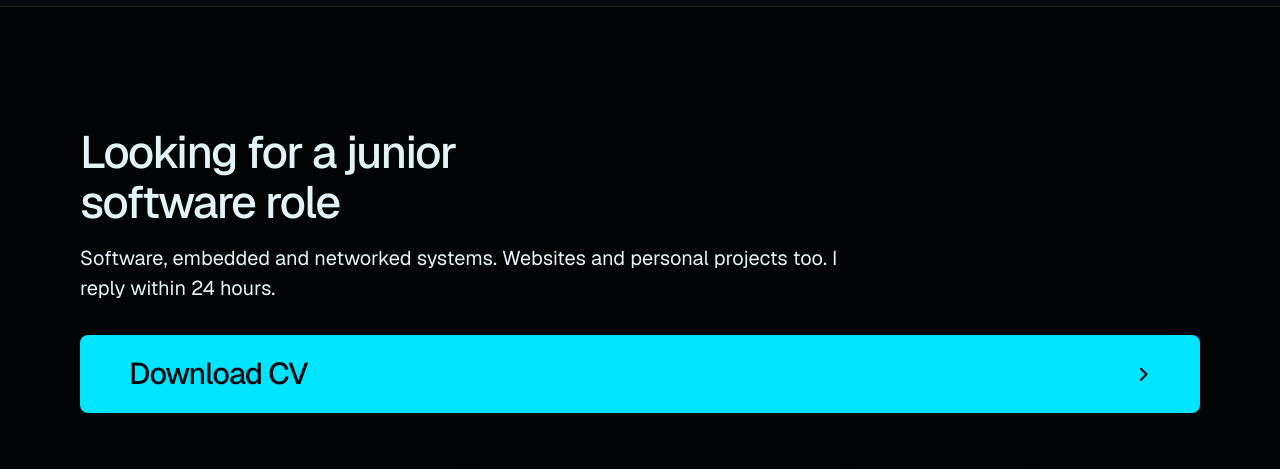
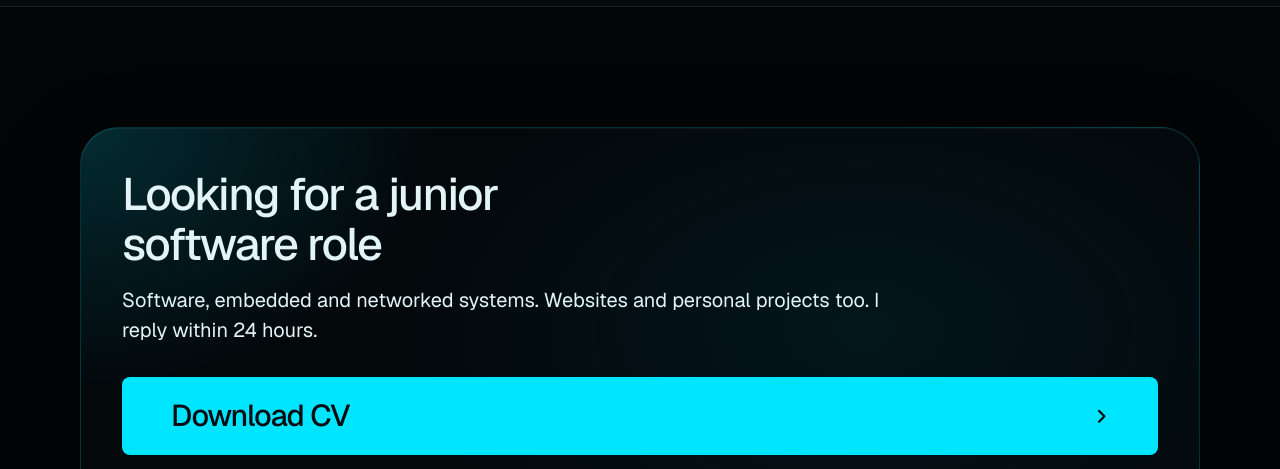
Before and after one commit to ChrisR34/Christos-Rosis-portfolio.exe, a plain HTML site: page index.html in a window 1280 px wide. Shown: the part 3710-4179 px from the top of the page. Drawn offline with nearby package versions, Linux system fonts and the light colour scheme; animation ran at ten frames a second.

Commit message:
Fixed background theme and matched footer to header

```diff
--- a/site.css
+++ b/site.css
@@ -54,7 +54,10 @@ main > section.section:not(.hero) .fill { flex: 0 0 auto; min-height: auto; heig
   #iot .frame--split { aspect-ratio: auto; height: 440px; }
 }
 /* the footer's links sit just under the close instead of at the screen's foot */
-footer.closing > .wrap { grid-template-rows: auto auto; align-content: start; }
+footer.closing > .wrap { grid-template-rows: auto auto; align-content: start; padding: clamp(24px, 3.2vw, 48px); }
+@media (max-width: 639px) { footer.closing > .wrap { border-radius: 24px; padding: 22px; } }
+/* light theme: the footer's ground is the page's, so only the dark panel stands out, like the hero screen */
+:root[data-theme="light"] footer.closing { background: var(--p-bg); }
 /* the code window's frame only as tall as the code, centred beside the roles */
 @media (min-width: 1024px) { #experience .grid { align-items: center; } #experience .frame--split { aspect-ratio: auto; height: 520px; } }
 @media (max-width: 639px) {
@@ -145,6 +148,10 @@ main > .hero--screen { --hgap: 12px; --hpadb: 16px; }
   grid-template-columns: minmax(0, 1.05fr) minmax(0, 1fr) minmax(260px, 320px);
   grid-template-rows: minmax(0, 1fr) auto;
   grid-template-areas: "text net cards" "ruler ruler cards";
+}
+/* the footer panel shares the screen's glass, edges and corner light (no sphere) */
+.screen, footer.closing > .wrap {
+  position: relative; isolation: isolate; overflow: hidden;
   border-radius: clamp(24px, 3vw, 40px); border: 1px solid color-mix(in oklab, var(--p-accent) 18%, transparent);
   color: #e3f4f7;
   /* the screen stays a dark instrument in both themes; light leaks in from the corners */
--- a/site.js
+++ b/site.js
@@ -57,7 +57,7 @@ if (!still) {
   addEventListener("scroll", () => { if (!queued) { queued = true; requestAnimationFrame(read); } }, { passive: true });
   addEventListener("resize", read); read();
 
-  const hosts = document.querySelectorAll("main > section:not(.hero) :is(.app, .frame, .skills-panel)");
+  const hosts = document.querySelectorAll("main > section:not(.hero) :is(.app, .frame, .skills-panel), footer.closing > .wrap");
   const seen = new IntersectionObserver((es) => es.forEach((e) => { if (e.isIntersecting) { e.target.classList.add("is-scanned"); seen.unobserve(e.target); } }), { threshold: 0.35 });
   hosts.forEach((el) => { const l = document.createElement("i"); l.className = "scan-line"; l.setAttribute("aria-hidden", "true");
     el.classList.add("scan-host"); el.append(l); seen.observe(el); });
```
